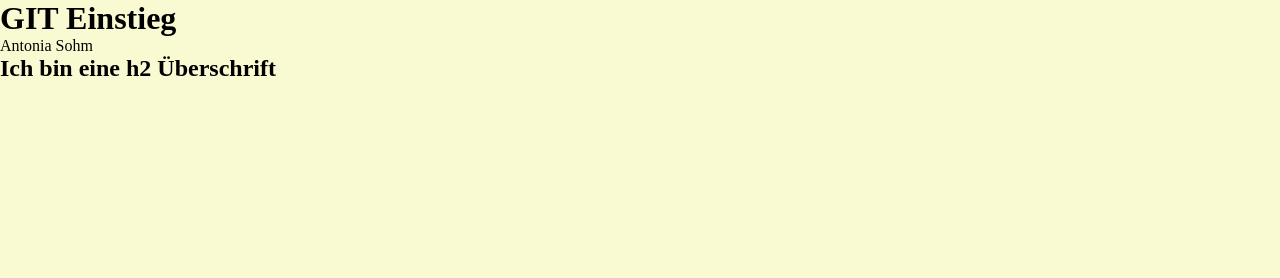
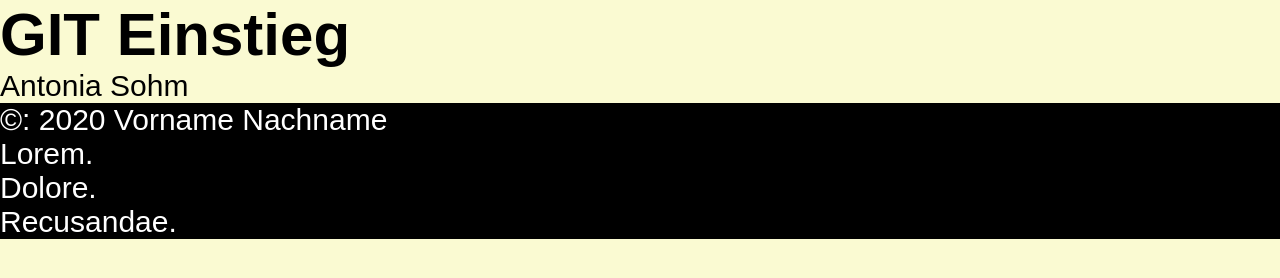
Before and after one commit to ambronito/erste-webseite, a plain HTML site: page index.html in a window 1280 px wide. Drawn offline with Linux system fonts and the light colour scheme.

Commit message:
Footer mit ULLI bearbeitet

```diff
--- a/index.html
+++ b/index.html
@@ -9,6 +9,15 @@
   <body>
     <h1>GIT Einstieg</h1>
     <p>Antonia Sohm</p>
-    <h2>Ich bin eine h2 Überschrift</h2>
+
+    <footer>
+      &copy: 2020 Vorname Nachname
+
+      <ul>
+        <li>Lorem.</li>
+        <li>Dolore.</li>
+        <li>Recusandae.</li>
+      </ul>
+    </footer>
   </body>
 </html>
--- a/style.css
+++ b/style.css
@@ -6,4 +6,11 @@
 
 body {
   background: lightgoldenrodyellow;
+  font-size: 30px;
+  font-family: Arial, Helvetica, sans-serif;
 }
+
+footer {
+  background: black;
+  color: white;
+}
```
